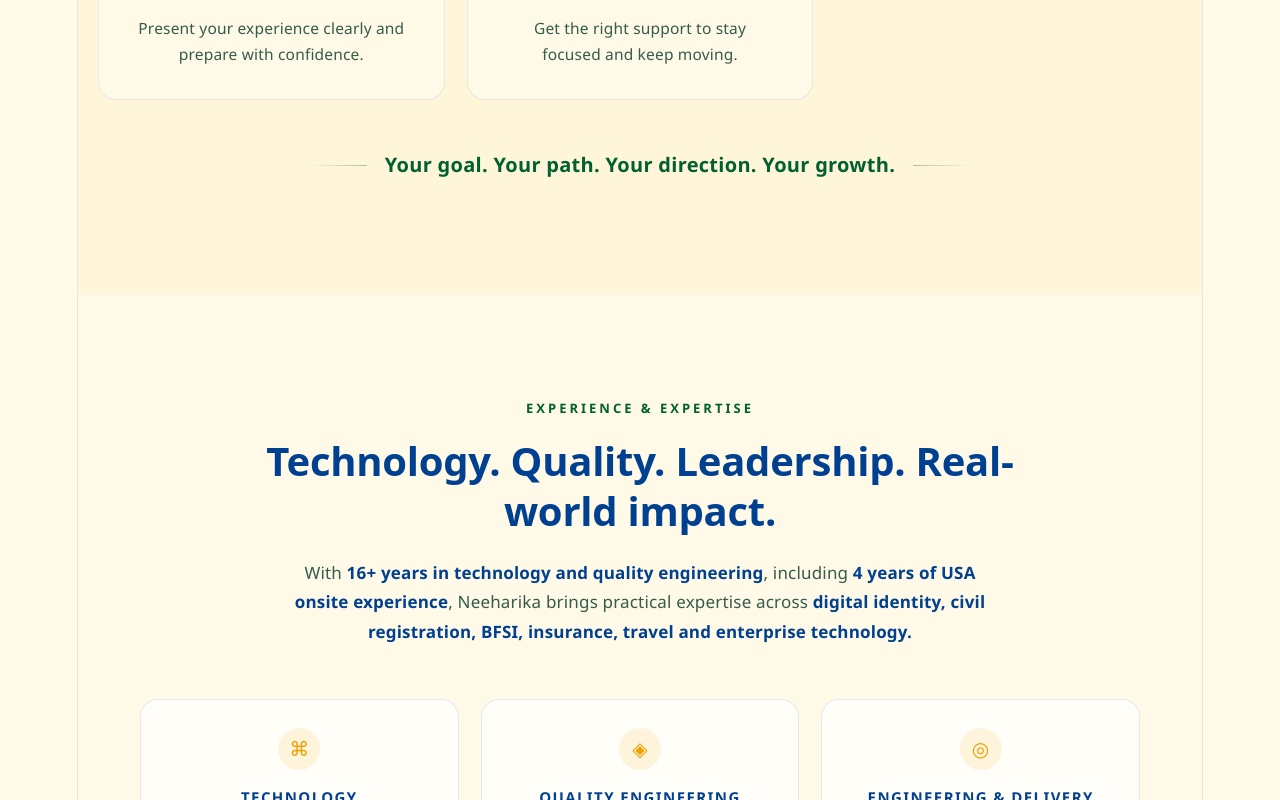
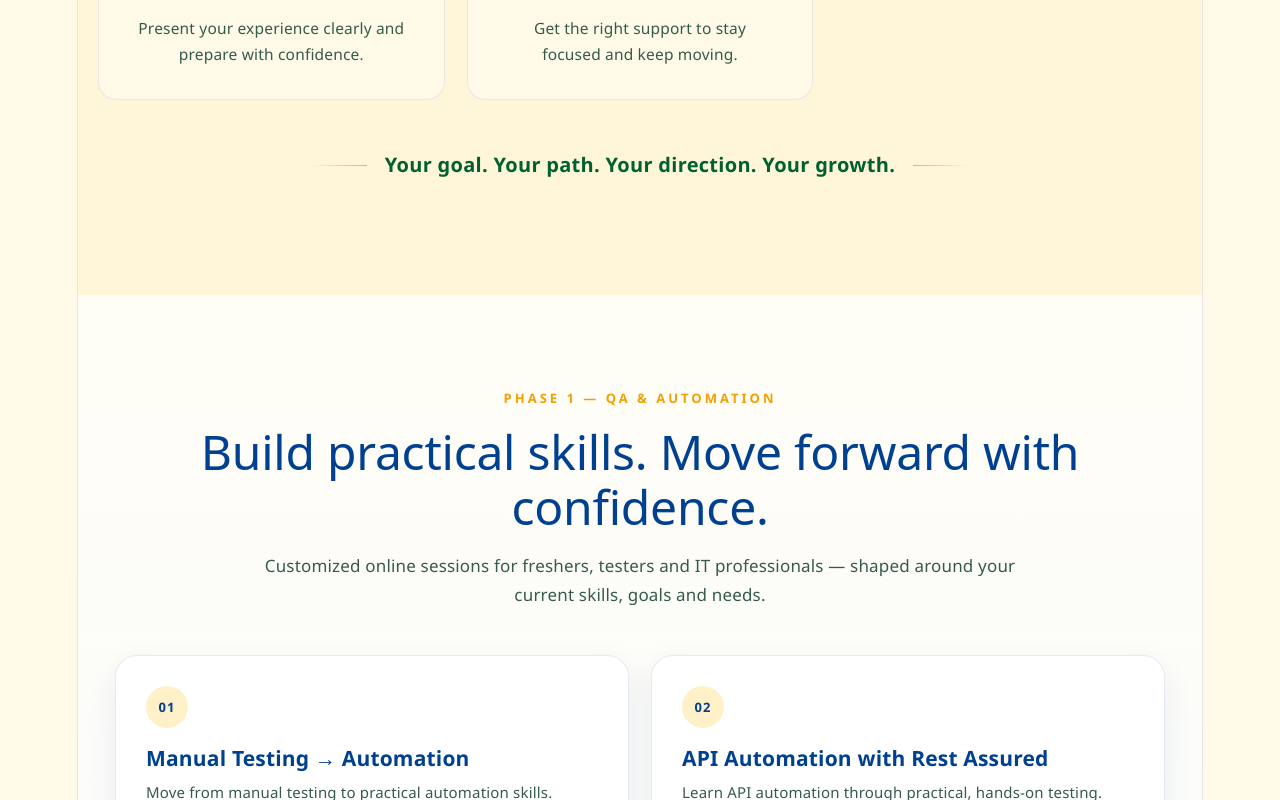
Before and after one commit to neeharikagarg/ng-skill-uplift-website, a React (Vite) app: page / in a window 1280 px wide. Shown: the part 2000-2800 px from the top of the page. Built offline with nearby package versions, Linux system fonts and the light colour scheme.

Commit message:
update courses

```diff
--- a/src/App.css
+++ b/src/App.css
@@ -758,6 +758,138 @@ body {
    EXPERIENCE & EXPERTISE
    ========================================================= */
 
+/* =========================================================
+   PHASE 1 — QA & AUTOMATION
+   ========================================================= */
+
+.phase1 {
+  padding: 90px 28px 100px;
+  background: linear-gradient(180deg, #fffdf6 0%, #f5fbff 100%);
+}
+
+.phase1-content {
+  max-width: 1180px;
+  margin: 0 auto;
+  text-align: center;
+}
+
+.phase1-label {
+  margin: 0 0 12px;
+  color: var(--ng-gold);
+  font-size: 13px;
+  font-weight: 800;
+  letter-spacing: 3px;
+}
+
+.phase1 h2 {
+  margin: 0 auto 18px;
+  color: var(--ng-blue);
+  font-size: clamp(32px, 4vw, 48px);
+  line-height: 1.15;
+}
+
+.phase1-intro {
+  max-width: 780px;
+  margin: 0 auto 45px;
+  color: var(--ng-text);
+  font-size: 17px;
+  line-height: 1.7;
+}
+
+.phase1-grid {
+  display: grid;
+  grid-template-columns: repeat(2, 1fr);
+  gap: 22px;
+  max-width: 1050px;
+  margin: 0 auto;
+}
+
+.phase1-card {
+  position: relative;
+  padding: 30px 30px 28px;
+  text-align: left;
+  background: rgba(255, 255, 255, 0.92);
+  border: 1px solid rgba(0, 64, 144, 0.10);
+  border-radius: 22px;
+  box-shadow: 0 12px 30px rgba(0, 64, 144, 0.08);
+  transition: transform 0.25s ease, box-shadow 0.25s ease;
+}
+
+.phase1-card:hover {
+  transform: translateY(-4px);
+  box-shadow: 0 16px 36px rgba(0, 64, 144, 0.13);
+}
+
+.phase1-number {
+  display: inline-flex;
+  align-items: center;
+  justify-content: center;
+  width: 42px;
+  height: 42px;
+  margin-bottom: 17px;
+  border-radius: 50%;
+  background: #fff0c7;
+  color: var(--ng-blue);
+  font-size: 13px;
+  font-weight: 800;
+  letter-spacing: 1px;
+}
+
+.phase1-card h3 {
+  margin: 0 0 9px;
+  color: var(--ng-blue);
+  font-size: 21px;
+  line-height: 1.3;
+}
+
+.phase1-card > p {
+  margin: 0 0 18px;
+  color: var(--ng-text);
+  font-size: 15px;
+  line-height: 1.55;
+}
+
+.phase1-card ul {
+  margin: 0;
+  padding: 0;
+  list-style: none;
+}
+
+.phase1-card li {
+  position: relative;
+  margin: 8px 0;
+  padding-left: 20px;
+  color: var(--ng-text);
+  font-size: 14px;
+  line-height: 1.45;
+}
+
+.phase1-card li::before {
+  content: "✓";
+  position: absolute;
+  left: 0;
+  color: var(--ng-green);
+  font-weight: 800;
+}
+
+.phase1-footer {
+  display: flex;
+  align-items: center;
+  justify-content: center;
+  gap: 16px;
+  margin-top: 45px;
+  color: var(--ng-blue);
+  font-size: 16px;
+  letter-spacing: 0.3px;
+}
+
+.phase1-line {
+  width: 45px;
+  height: 2px;
+  background: var(--ng-gold);
+}
+
+
 .expertise {
   background: var(--ng-white);
 
@@ -1789,6 +1921,45 @@ body {
   }
 
 
+  /* ================= PHASE 1 ================= */
+
+  .phase1 {
+    padding: 70px 20px 80px;
+  }
+
+  .phase1 h2 {
+    font-size: 32px;
+  }
+
+  .phase1-intro {
+    font-size: 16px;
+    margin-bottom: 35px;
+  }
+
+  .phase1-grid {
+    grid-template-columns: 1fr;
+    gap: 17px;
+  }
+
+  .phase1-card {
+    padding: 25px 22px;
+  }
+
+  .phase1-card h3 {
+    font-size: 19px;
+  }
+
+  .phase1-footer {
+    gap: 9px;
+    font-size: 14px;
+    line-height: 1.5;
+  }
+
+  .phase1-line {
+    width: 25px;
+  }
+
+
   /* ================= EXPERIENCE ================= */
 
   .expertise {
--- a/src/App.jsx
+++ b/src/App.jsx
@@ -14,6 +14,7 @@ function App() {
         <nav className="nav-links">
           <a href="#support">GROW</a>
           <a href="#learning">LEARNING</a>
+          <a href="#phase1">PLANS</a>
           <a href="#expertise">EXPERTISE</a>
           <a href="#connect">CONNECT</a>
         </nav>
@@ -301,6 +302,98 @@ function App() {
 
             <span className="footer-line"></span>
 
+          </div>
+
+        </div>
+
+      </section>
+
+
+      {/* =====================================================
+          PHASE 1 — QA & AUTOMATION
+          ===================================================== */}
+
+      <section className="phase1" id="phase1">
+
+        <div className="phase1-content">
+
+          <p className="phase1-label">
+            PHASE 1 — QA &amp; AUTOMATION
+          </p>
+
+          <h2>
+            Build practical skills. Move forward with confidence.
+          </h2>
+
+          <p className="phase1-intro">
+            Customized online sessions for freshers, testers and IT professionals —
+            shaped around your current skills, goals and needs.
+          </p>
+
+          <div className="phase1-grid">
+
+            <div className="phase1-card">
+              <div className="phase1-number">01</div>
+              <h3>Manual Testing → Automation</h3>
+              <p>Move from manual testing to practical automation skills.</p>
+              <ul>
+                <li>Software Testing Fundamentals</li>
+                <li>Test Case Design</li>
+                <li>Defect Lifecycle &amp; Jira</li>
+                <li>API Testing Basics</li>
+                <li>Selenium with Java</li>
+                <li>TestNG • Maven • Git • Jenkins / CI-CD</li>
+              </ul>
+            </div>
+
+            <div className="phase1-card">
+              <div className="phase1-number">02</div>
+              <h3>API Automation with Rest Assured</h3>
+              <p>Learn API automation through practical, hands-on testing.</p>
+              <ul>
+                <li>REST API Fundamentals</li>
+                <li>HTTP Methods &amp; Status Codes</li>
+                <li>Headers &amp; Query / Path Parameters</li>
+                <li>Authentication &amp; Validation</li>
+                <li>JSON &amp; DTO • API Chaining</li>
+                <li>Data-Driven Testing • Reporting • Jenkins</li>
+              </ul>
+            </div>
+
+            <div className="phase1-card">
+              <div className="phase1-number">03</div>
+              <h3>Playwright Automation</h3>
+              <p>Build modern UI automation skills with a real project approach.</p>
+              <ul>
+                <li>Playwright Fundamentals &amp; Locators</li>
+                <li>UI Automation &amp; Assertions</li>
+                <li>Page Object Model</li>
+                <li>Test Data &amp; Reports</li>
+                <li>Parallel Execution</li>
+                <li>CI/CD • Real Project Framework</li>
+              </ul>
+            </div>
+
+            <div className="phase1-card">
+              <div className="phase1-number">04</div>
+              <h3>QA Automation Interview Accelerator</h3>
+              <p>Prepare your skills, resume and interview approach.</p>
+              <ul>
+                <li>QA &amp; Automation Interview Questions</li>
+                <li>Automation Coding &amp; API Questions</li>
+                <li>Framework &amp; Scenario-Based Questions</li>
+                <li>Managerial QA Questions</li>
+                <li>Resume Improvement</li>
+                <li>Mock Interviews</li>
+              </ul>
+            </div>
+
+          </div>
+
+          <div className="phase1-footer">
+            <span className="phase1-line"></span>
+            <strong>Customized sessions • Charges per session</strong>
+            <span className="phase1-line"></span>
           </div>
 
         </div>
```
